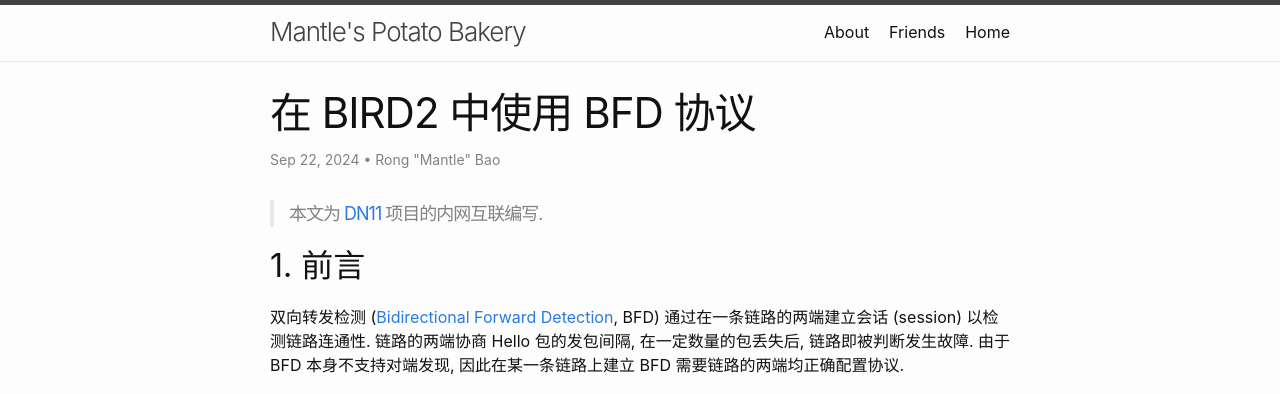
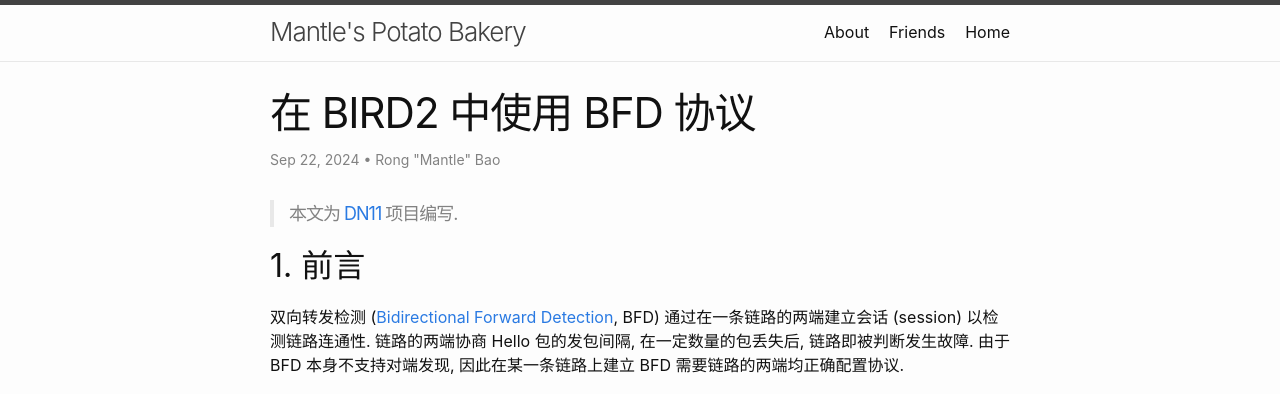
Before and after one commit to CSharperMantle/CSharperMantle.github.io, a Jekyll site: the page built from _posts/2024-09-22-using-bfd-in-bird2.md, in a window 1280 px wide and 900 px high. Shown: the top 394 px of the window. Built offline with Jekyll 4.4.1, drawn with Linux system fonts in a browser that asks for light colours; comment, search, counter and statistics services are not loaded.

Commit message:
Change opening for bfd article

```diff
--- a/_posts/2024-09-22-using-bfd-in-bird2.md
+++ b/_posts/2024-09-22-using-bfd-in-bird2.md
@@ -9,7 +9,7 @@ author: Rong "Mantle" Bao
 categories: misc networking
 ---
 
-> 本文为 [DN11](https://dn11.top/) 项目的内网互联编写.
+> 本文为 [DN11](https://dn11.top/) 项目编写.
 
 ## 1. 前言
 
```
